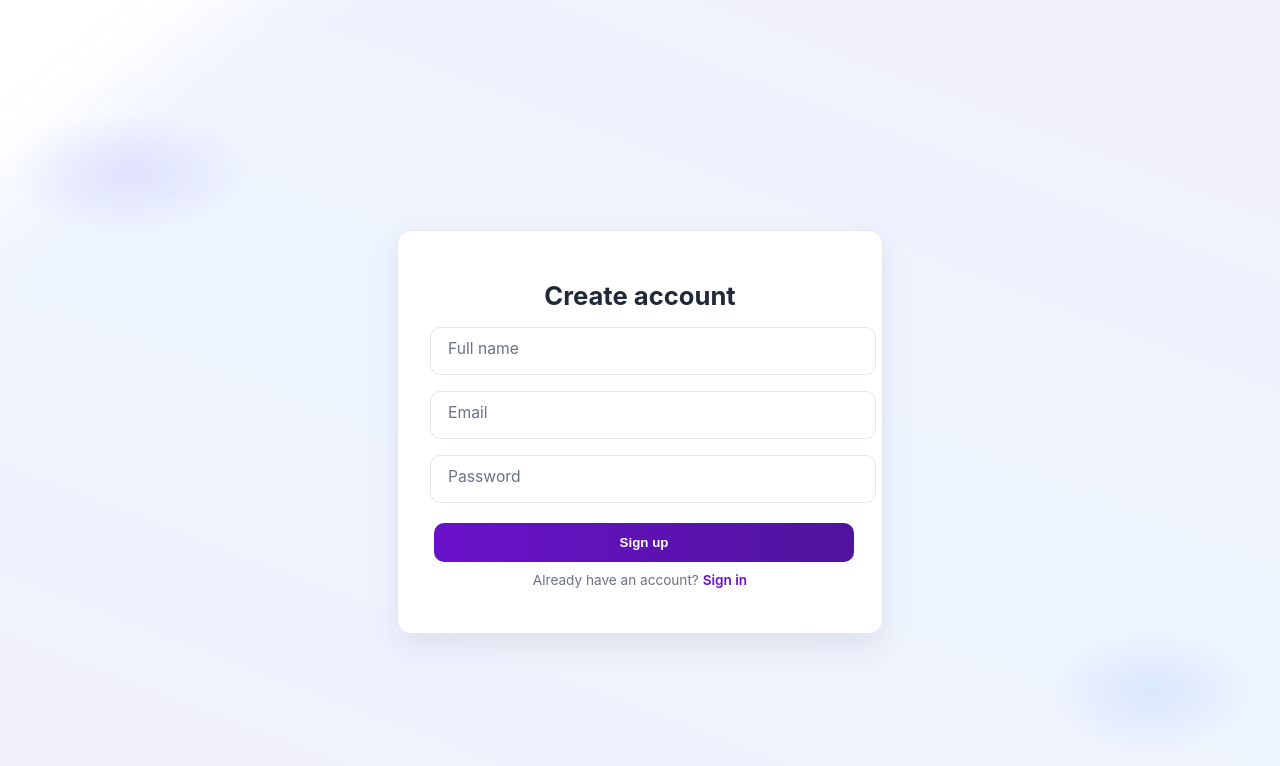
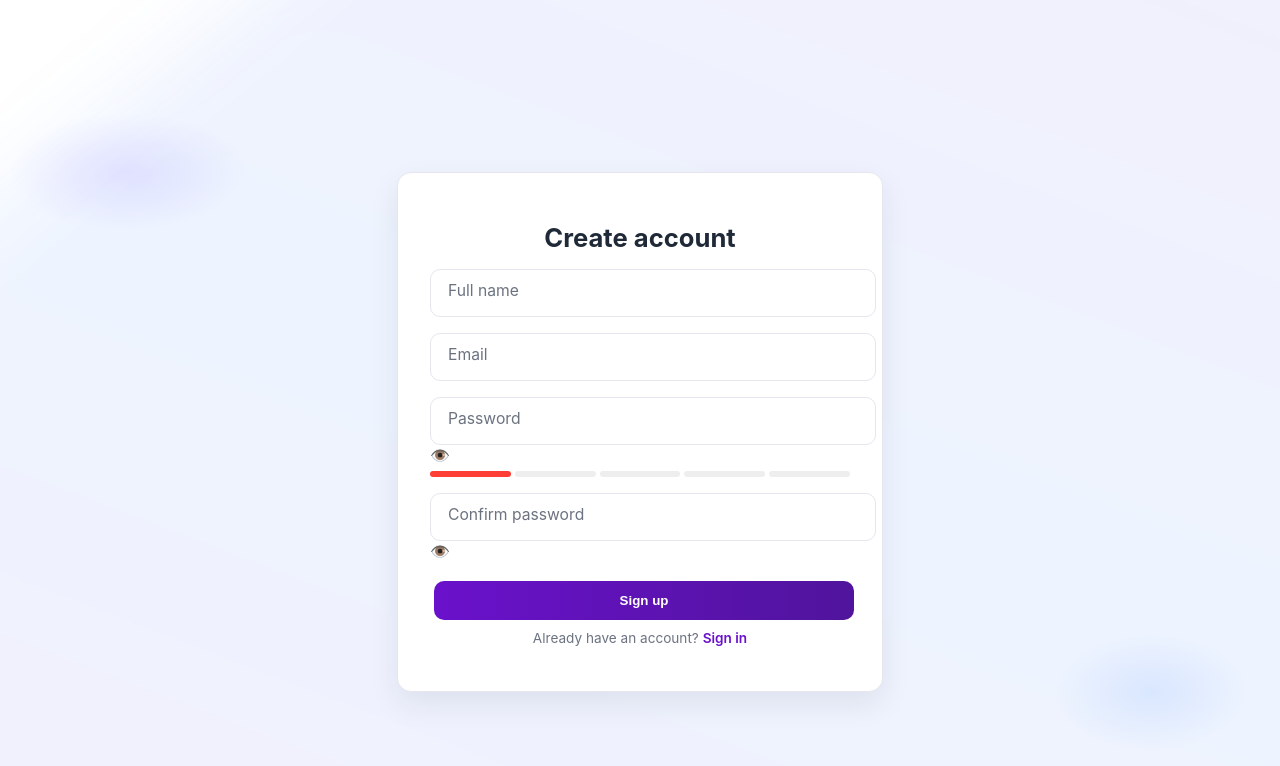
Before and after one commit to srikantapanigrahy/product-inventory-app, a React (Create React App) app in the folder product-inventory-frontend/: page /signup in a window 1280 px wide. Shown: the top 766 px of the page. Built offline with nearby package versions, Linux system fonts and the light colour scheme; no server answers.

Commit message:
password more strengthy

```diff
--- a/product-inventory-frontend/package.json
+++ b/product-inventory-frontend/package.json
@@ -19,7 +19,8 @@
     "react-scripts": "5.0.1",
     "react-toastify": "^11.0.5",
     "recharts": "^3.3.0",
-    "web-vitals": "^2.1.4"
+    "web-vitals": "^2.1.4",
+    "zxcvbn": "^4.4.2"
   },
   "scripts": {
     "start": "react-scripts start",
--- a/product-inventory-frontend/src/components/PasswordStrengthMeter.jsx
+++ b/product-inventory-frontend/src/components/PasswordStrengthMeter.jsx
@@ -1,43 +1,47 @@
-import React from "react";
+import React, { useEffect, useState } from "react";
+import zxcvbn from "zxcvbn";
 import "../styles/passwordStrength.css";
 
-export default function PasswordStrengthMeter({ password, email }) {
-  if (!password) return null;
+export default function PasswordStrengthMeter({ password, setScore }) {
+  const [strength, setStrength] = useState(0);
 
-  const minLength = password.length >= 8;
-  const hasUpper = /[A-Z]/.test(password);
-  const hasLower = /[a-z]/.test(password);
-  const hasNumber = /[0-9]/.test(password);
-  const hasSymbol = /[^A-Za-z0-9]/.test(password);
-  const noEmail = email ? !password.includes(email.split("@")[0]) : true;
+  useEffect(() => {
+    // Avoid running when password empty
+    if (!password) {
+      setStrength(0);
+      setScore(0);
+      return;
+    }
 
-  const strengthScore =
-    [minLength, hasUpper, hasLower, hasNumber, hasSymbol, noEmail].filter(Boolean)
-      .length;
+    const result = zxcvbn(password);
+    setStrength(result.score);
+    setScore(result.score);  // parent receives score
+  }, [password, setScore]); // ⭐ include setScore (ESLint safe)
 
-  const getStrengthLabel = () => {
-    if (strengthScore <= 2) return "Weak";
-    if (strengthScore <= 4) return "Medium";
-    return "Strong";
-  };
+  const strengthLevels = [
+    { label: "Very Weak", color: "#ff3e36" },
+    { label: "Weak", color: "#ff691f" },
+    { label: "Fair", color: "#ffda3a" },
+    { label: "Good", color: "#0be779" },
+    { label: "Strong", color: "#2dbf50" },
+  ];
+
+  const { label, color } = strengthLevels[strength];
 
   return (
-    <div className="strength-box">
-      <div className="strength-header">
-        <span>Password strength:</span>
-        <span className={`strength-label ${getStrengthLabel().toLowerCase()}`}>
-          {getStrengthLabel()}
-        </span>
+    <div className="strength-container">
+      <div className="bars">
+        {[0, 1, 2, 3, 4].map((idx) => (
+          <div
+            key={idx}
+            className="bar"
+            style={{
+              backgroundColor: idx <= strength ? color : "#eee",
+            }}
+          ></div>
+        ))}
       </div>
-
-      <ul className="checklist">
-        <li className={minLength ? "good" : "bad"}>✓ Must be at least 8 characters</li>
-        <li className={hasUpper ? "good" : "bad"}>✓ Contains an uppercase letter</li>
-        <li className={hasLower ? "good" : "bad"}>✓ Contains a lowercase letter</li>
-        <li className={hasNumber ? "good" : "bad"}>✓ Contains a number</li>
-        <li className={hasSymbol ? "good" : "bad"}>✓ Contains a special character</li>
-        <li className={noEmail ? "good" : "bad"}>✓ Does not contain your email</li>
-      </ul>
+      {password && <p className="strength-label" style={{ color }}>{label}</p>}
     </div>
   );
 }
--- a/product-inventory-frontend/src/pages/Signup.jsx
+++ b/product-inventory-frontend/src/pages/Signup.jsx
@@ -3,22 +3,43 @@ import api from "../api/axiosConfig";
 import { useNavigate } from "react-router-dom";
 import "../styles/theme.css";
 import PasswordStrengthMeter from "../components/PasswordStrengthMeter";
+import "../styles/passwordStrength.css"; // optional for better UI
 
 export default function Signup() {
   const nav = useNavigate();
-  const [form, setForm] = useState({ name: "", email: "", password: "" });
+
+  const [form, setForm] = useState({
+    name: "",
+    email: "",
+    password: "",
+    confirmPassword: "",
+  });
+
+  const [showPassword, setShowPassword] = useState(false);
+  const [showConfirm, setShowConfirm] = useState(false);
+
+  const [passwordScore, setPasswordScore] = useState(0); // zxcvbn score 0-4
 
   const handleSubmit = async (e) => {
     e.preventDefault();
-
     try {
-      await api.post("/auth/signup", form);
+      await api.post("/auth/signup", {
+        name: form.name,
+        email: form.email,
+        password: form.password,
+      });
       alert("Account created — login now");
       nav("/login");
-    } catch (e) {
+    } catch (err) {
       alert("Failed to create account");
     }
   };
+
+  const isPasswordStrong = passwordScore >= 3; // require score 3/4
+  const doPasswordsMatch =
+    form.password.length > 0 &&
+    form.confirmPassword.length > 0 &&
+    form.password === form.confirmPassword;
 
   return (
     <div className="app-bg">
@@ -26,7 +47,7 @@ export default function Signup() {
         <h1 className="auth-title">Create account</h1>
 
         <form onSubmit={handleSubmit}>
-          {/* Name */}
+          {/* Full Name */}
           <div className="field">
             <input
               className="input"
@@ -42,8 +63,8 @@ export default function Signup() {
           <div className="field">
             <input
               className="input"
+              placeholder=" "
               type="email"
-              placeholder=" "
               value={form.email}
               onChange={(e) => setForm({ ...form, email: e.target.value })}
               required
@@ -52,25 +73,66 @@ export default function Signup() {
           </div>
 
           {/* Password */}
-          <div className="field">
+          <div className="field password-field">
             <input
               className="input"
-              type="password"
               placeholder=" "
+              type={showPassword ? "text" : "password"}
               value={form.password}
               onChange={(e) => setForm({ ...form, password: e.target.value })}
               required
             />
             <label className="label">Password</label>
+
+            {/* Eye icon */}
+            <span
+              className="password-eye"
+              onClick={() => setShowPassword(!showPassword)}
+            >
+              {showPassword ? "🙈" : "👁️"}
+            </span>
           </div>
 
-          {/* ⭐ Password Strength Meter */}
+          {/* Password Strength Meter */}
           <PasswordStrengthMeter
             password={form.password}
-            email={form.email}
+            setScore={setPasswordScore}
           />
 
-          <button className="auth-button" type="submit">
+          {/* Confirm Password */}
+          <div className="field password-field">
+            <input
+              className="input"
+              placeholder=" "
+              type={showConfirm ? "text" : "password"}
+              value={form.confirmPassword}
+              onChange={(e) =>
+                setForm({ ...form, confirmPassword: e.target.value })
+              }
+              required
+            />
+            <label className="label">Confirm password</label>
+
+            {/* Eye icon */}
+            <span
+              className="password-eye"
+              onClick={() => setShowConfirm(!showConfirm)}
+            >
+              {showConfirm ? "🙈" : "👁️"}
+            </span>
+          </div>
+
+          {/* Match Validation */}
+          {!doPasswordsMatch && form.confirmPassword && (
+            <p className="error-text">Passwords do not match</p>
+          )}
+
+          {/* Signup button disabled if weak password OR mismatch */}
+          <button
+            className="auth-button"
+            type="submit"
+            disabled={!isPasswordStrong || !doPasswordsMatch}
+          >
             Sign up
           </button>
         </form>
--- a/product-inventory-frontend/src/styles/passwordStrength.css
+++ b/product-inventory-frontend/src/styles/passwordStrength.css
@@ -1,47 +1,22 @@
-.strength-box {
-  margin-top: 8px;
-  background: #f4f7ff;
-  padding: 12px;
-  border-radius: 8px;
-  font-size: 14px;
+.strength-container {
+  margin-top: 6px;
+  margin-bottom: 10px;
 }
 
-.strength-header {
+.bars {
   display: flex;
-  justify-content: space-between;
-  margin-bottom: 6px;
+  gap: 4px;
+}
+
+.bar {
+  flex: 1;
+  height: 6px;
+  border-radius: 4px;
+  transition: background-color 0.3s ease;
 }
 
 .strength-label {
-  font-weight: bold;
+  margin-top: 4px;
+  font-size: 12px;
+  font-weight: 600;
 }
-
-.strength-label.weak {
-  color: #e63946;
-}
-
-.strength-label.medium {
-  color: #ffb703;
-}
-
-.strength-label.strong {
-  color: #2a9d8f;
-}
-
-.checklist {
-  margin-left: 0;
-  padding-left: 0;
-  list-style: none;
-}
-
-.checklist li {
-  margin: 3px 0;
-}
-
-.good {
-  color: #2a9d8f;
-}
-
-.bad {
-  color: #e63946;
-}
```
Also changed, not shown: 1 other file (tests, documents, lock files or other folders).
